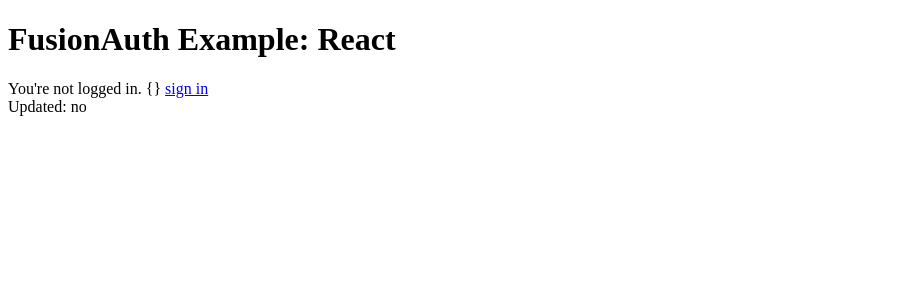
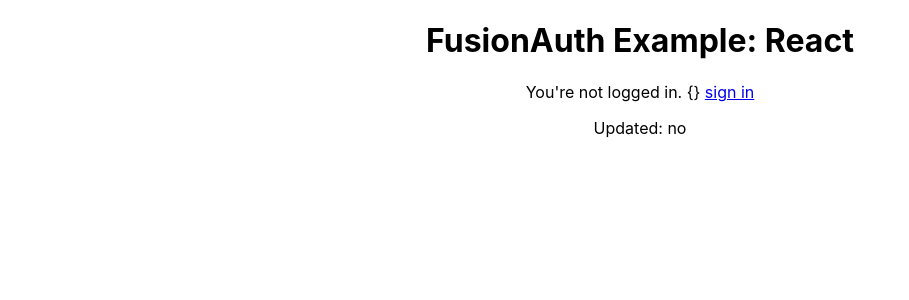
Before and after one commit to konatess/r-leftorwrite, a React (Create React App) app in the folder leftorwrite/: page / in a window 1280 px wide. Shown: the top 300 px of the page, without its empty margins (0-909 px from the left). Built offline with nearby package versions, Linux system fonts and the light colour scheme; no server answers.

Commit message:
Refactored front-end code to use Hooks, removed config file.

```diff
--- a/leftorwrite/src/App.js
+++ b/leftorwrite/src/App.js
@@ -1,15 +1,40 @@
 // import logo from './logo.svg';
 import './App.css';
-import Greeting from './Greeting.js';
+import Greeting from './Greeting';
+import LogInOut from './LogInOut';
+import { useState, useEffect } from 'react';
+const server = 'http://localhost:3001'
 
 
 function App() {
+	const [body, setBody] = useState({}); // this is the body from /user
+	const [updated, setUpdated] = useState('no');
+	const [error, setError] = useState('');
+
+	useEffect(() => {
+		fetch(`${server}/user`, {
+			credentials: 'include' // fetch won't send cookies unless you set credentials
+		})
+		.then(response => response.json())
+		.then(
+			(response) => {
+				setBody(response);
+				setUpdated('yes');
+			},
+			(error) => {
+				setError(error);
+			}
+		);
+	});
+
 	return (
 		<div className="App">
 			<header>
 				<h1>FusionAuth Example: React</h1>
+				<Greeting body={body}/>
+          		<LogInOut body={body} uri={server}/>
 			</header>
-      <Greeting/>
+			<p>Updated: {updated}</p>
 		</div>
 	);
 }
--- a/leftorwrite/src/config.js
+++ /dev/null
@@ -1 +0,0 @@
-export const server = 'http://localhost:3001'
--- a/leftorwrite/src/index.js
+++ b/leftorwrite/src/index.js
@@ -1,69 +1,17 @@
-// import React from 'react';
-// import ReactDOM from 'react-dom';
-// import './index.css';
-// import App from './App';
-// import reportWebVitals from './reportWebVitals';
-
-// ReactDOM.render(
-//   <React.StrictMode>
-//     <App />
-//   </React.StrictMode>,
-//   document.getElementById('root')
-// );
-
-// // If you want to start measuring performance in your app, pass a function
-// // to log results (for example: reportWebVitals(console.log))
-// // or send to an analytics endpoint. Learn more: https://bit.ly/CRA-vitals
-// reportWebVitals();
-
-
 import React from 'react';
 import ReactDOM from 'react-dom';
-import Greeting from './Greeting';
-import LogInOut from './LogInOut';
-const config = require('./config');
+import './index.css';
+import App from './App';
+import reportWebVitals from './reportWebVitals';
 
-class App extends React.Component {
-  constructor(props) {
-    super(props);
-    this.state = {
-      body: {}, // this is the body from /user
-      updated: 'no'
-    };
-  }
+ReactDOM.render(
+  <React.StrictMode>
+    <App />
+  </React.StrictMode>,
+  document.getElementById('root')
+);
 
-  componentDidMount() {
-    fetch(`${config.server}/user`, {
-      credentials: 'include' // fetch won't send cookies unless you set credentials
-    })
-    .then(response => response.json())
-    .then(
-      (response) => {
-        this.setState({
-          body: response,
-          updated: 'yes'
-        });
-      },
-      (error) => {
-        this.setState({
-          error: error
-        })
-      }
-    );
-  }
-
-  render() {
-    return (
-      <div id='App'>
-        <header>
-          <h1>FusionAuth Example: React</h1>
-          <Greeting body={this.state.body}/>
-          <LogInOut body={this.state.body} uri={config.server}/>
-        </header>
-        <div>Updated: {this.state.updated}</div>
-      </div>
-    );
-  }
-}
-
-ReactDOM.render(<App/>, document.querySelector('#root'));
+// If you want to start measuring performance in your app, pass a function
+// to log results (for example: reportWebVitals(console.log))
+// or send to an analytics endpoint. Learn more: https://bit.ly/CRA-vitals
+reportWebVitals();
```
Also changed, not shown: leftorwrite/src/constants/icons.js (added, +25 -0 lines). Lines whose indentation alone changed are shown as unchanged.
